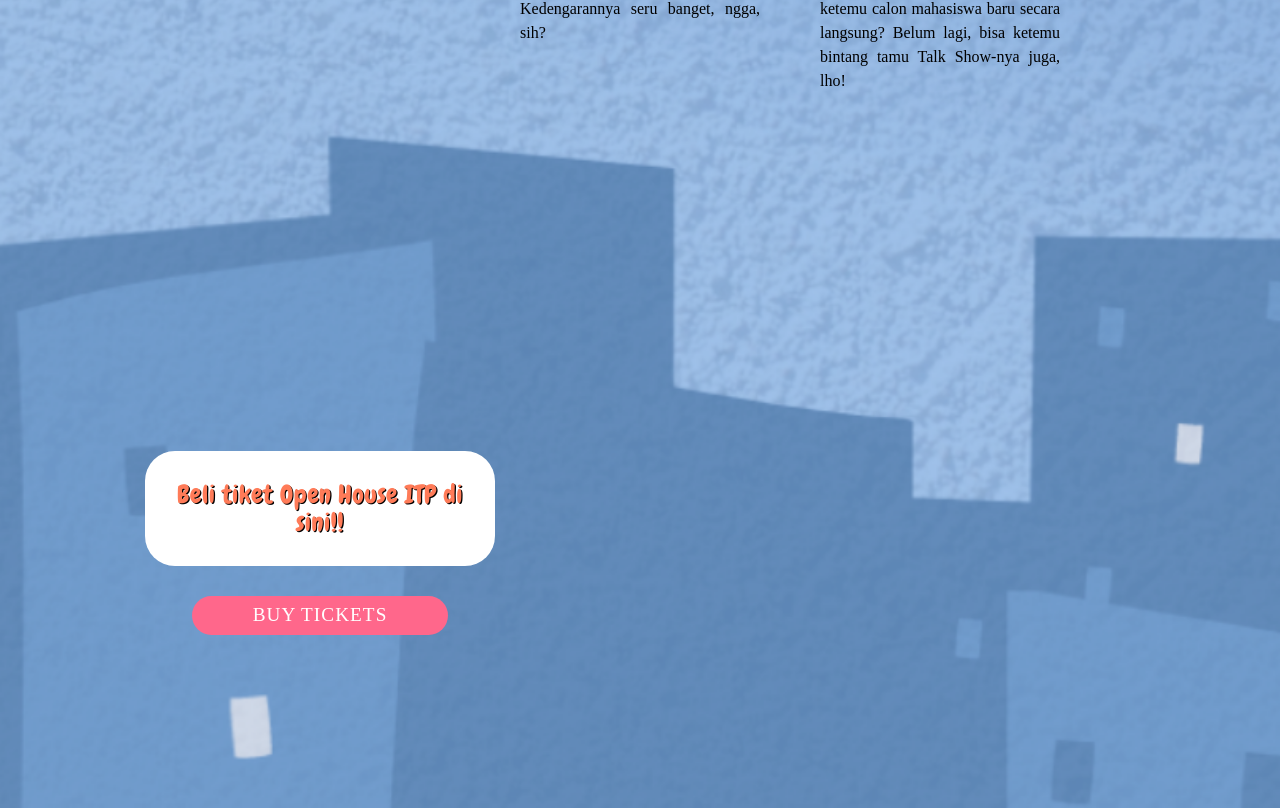
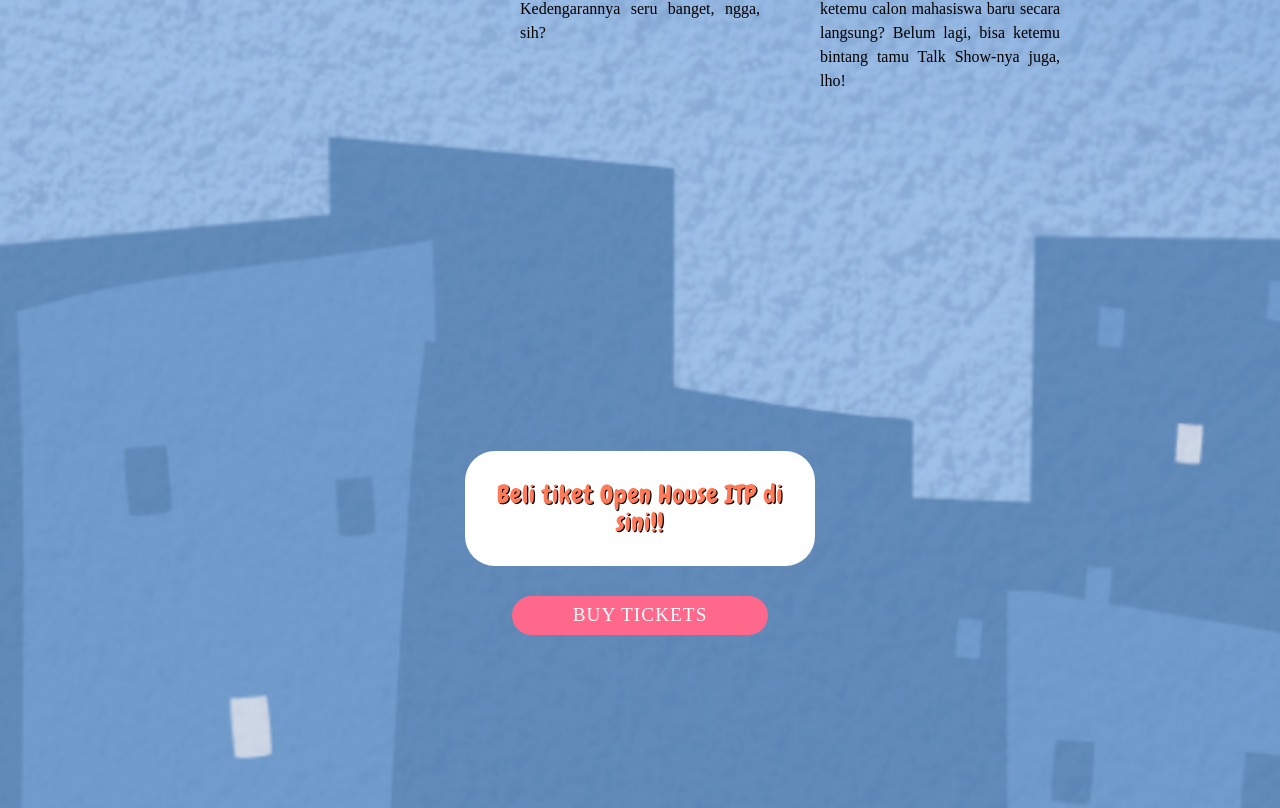
Before and after one commit to BellaAnanda01/itp, a React (Create React App) app: page / in a window 1280 px wide. Shown: the part 1592-2400 px from the top of the page. Built offline with nearby package versions, Linux system fonts and the light colour scheme; a web font is replaced by a local one.

Commit message:
Update Div3.jsx

```diff
--- a/src/components/Div3.jsx
+++ b/src/components/Div3.jsx
@@ -7,7 +7,8 @@
         min-height: 100vh;
         min-width: 100vw;
         display: grid;
-        grid-template-columns: 50vw 50vw;
+        // grid-template-columns: 50vw 50vw;
+        grid-template-columns: 100vw;
         justify-content: center;
         align-items: center;
         @media only screen and (max-width: 1000px) {
```
